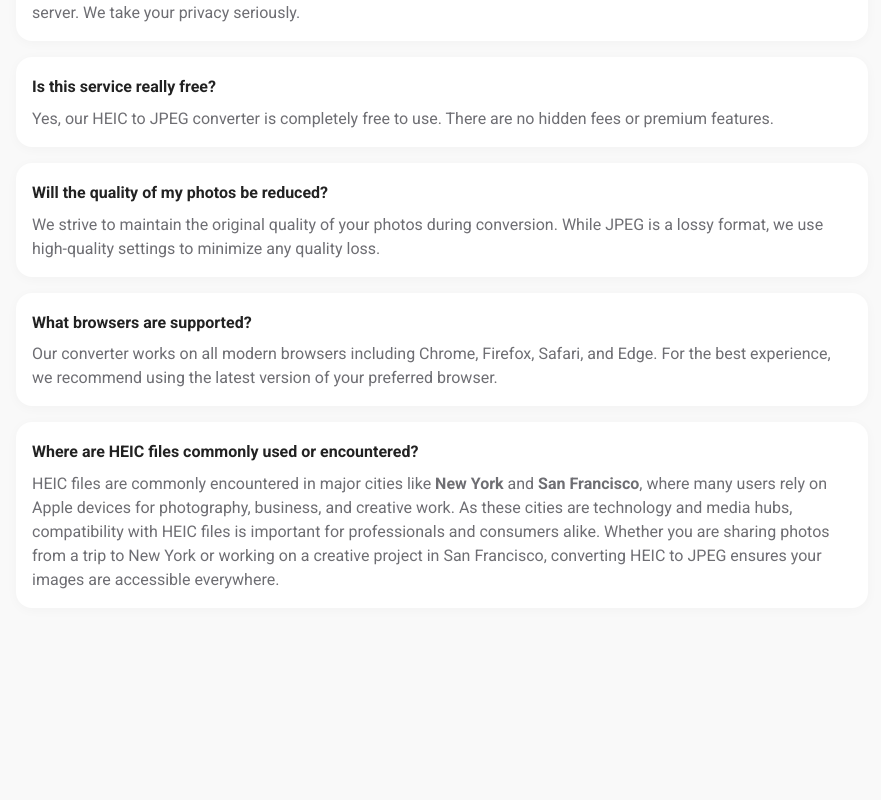
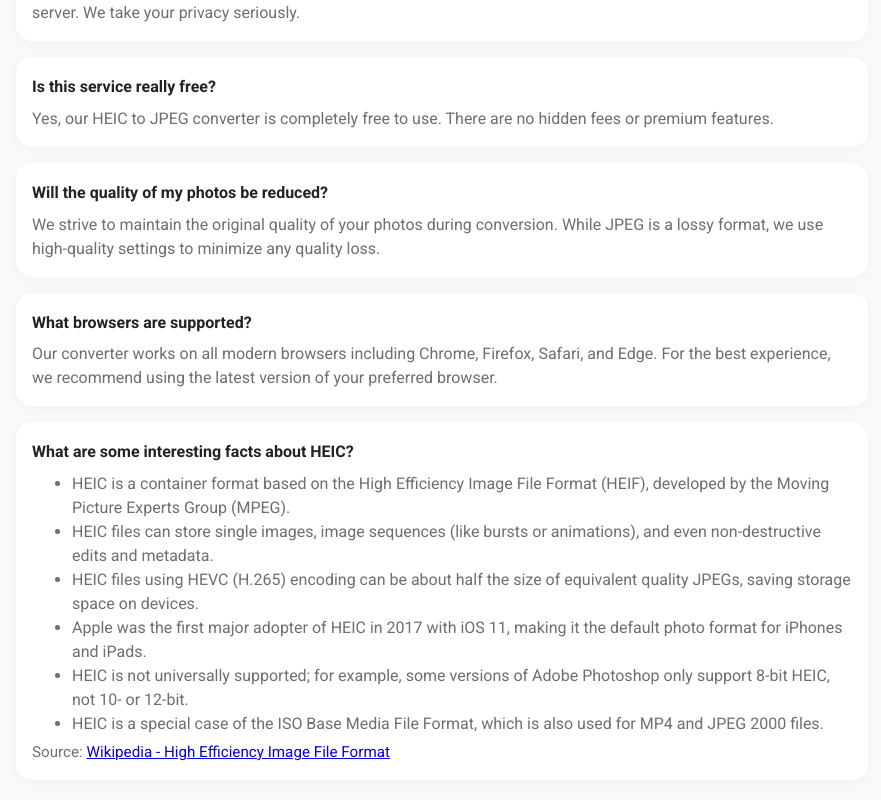
Before and after one commit to BilkoBibitkov/bilkobibitkov.github.io, a React (Create React App) app: page / in a window 1280 px wide. Shown: the part 1712-2512 px from the top of the page, without its empty margins (198-1079 px from the left). Before the commit the page ends 2352 px from the top, so only its background shows below. Built offline with nearby package versions, Linux system fonts and the light colour scheme.

Commit message:
chore: replace city FAQ with interesting HEIC facts from Wikipedia

```diff
--- a/src/components/FAQ.tsx
+++ b/src/components/FAQ.tsx
@@ -60,9 +60,19 @@ const faqItems = [
       'Our converter works on all modern browsers including Chrome, Firefox, Safari, and Edge. For the best experience, we recommend using the latest version of your preferred browser.',
   },
   {
-    question: 'Where are HEIC files commonly used or encountered?',
+    question: 'What are some interesting facts about HEIC?',
     answer:
-      <>HEIC files are commonly encountered in major cities like <b>New York</b> and <b>San Francisco</b>, where many users rely on Apple devices for photography, business, and creative work. As these cities are technology and media hubs, compatibility with HEIC files is important for professionals and consumers alike. Whether you are sharing photos from a trip to New York or working on a creative project in San Francisco, converting HEIC to JPEG ensures your images are accessible everywhere.</>,
+      <>
+        <ul style={{marginTop: 4, marginBottom: 4}}>
+          <li>HEIC is a container format based on the High Efficiency Image File Format (HEIF), developed by the Moving Picture Experts Group (MPEG).</li>
+          <li>HEIC files can store single images, image sequences (like bursts or animations), and even non-destructive edits and metadata.</li>
+          <li>HEIC files using HEVC (H.265) encoding can be about half the size of equivalent quality JPEGs, saving storage space on devices.</li>
+          <li>Apple was the first major adopter of HEIC in 2017 with iOS 11, making it the default photo format for iPhones and iPads.</li>
+          <li>HEIC is not universally supported; for example, some versions of Adobe Photoshop only support 8-bit HEIC, not 10- or 12-bit.</li>
+          <li>HEIC is a special case of the ISO Base Media File Format, which is also used for MP4 and JPEG 2000 files.</li>
+        </ul>
+        <span style={{fontSize: '0.95em'}}>Source: <a href="https://en.wikipedia.org/wiki/High_Efficiency_Image_File_Format" target="_blank" rel="noopener">Wikipedia - High Efficiency Image File Format</a></span>
+      </>,
   },
 ];
 
```
